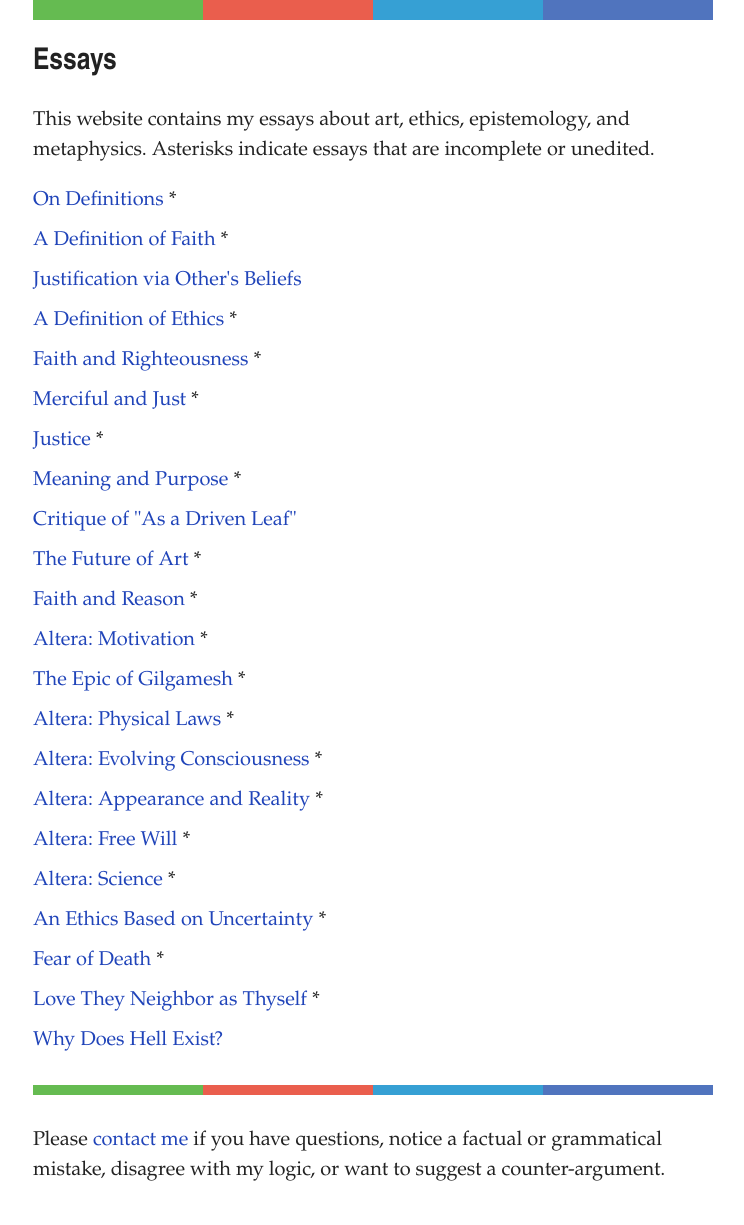
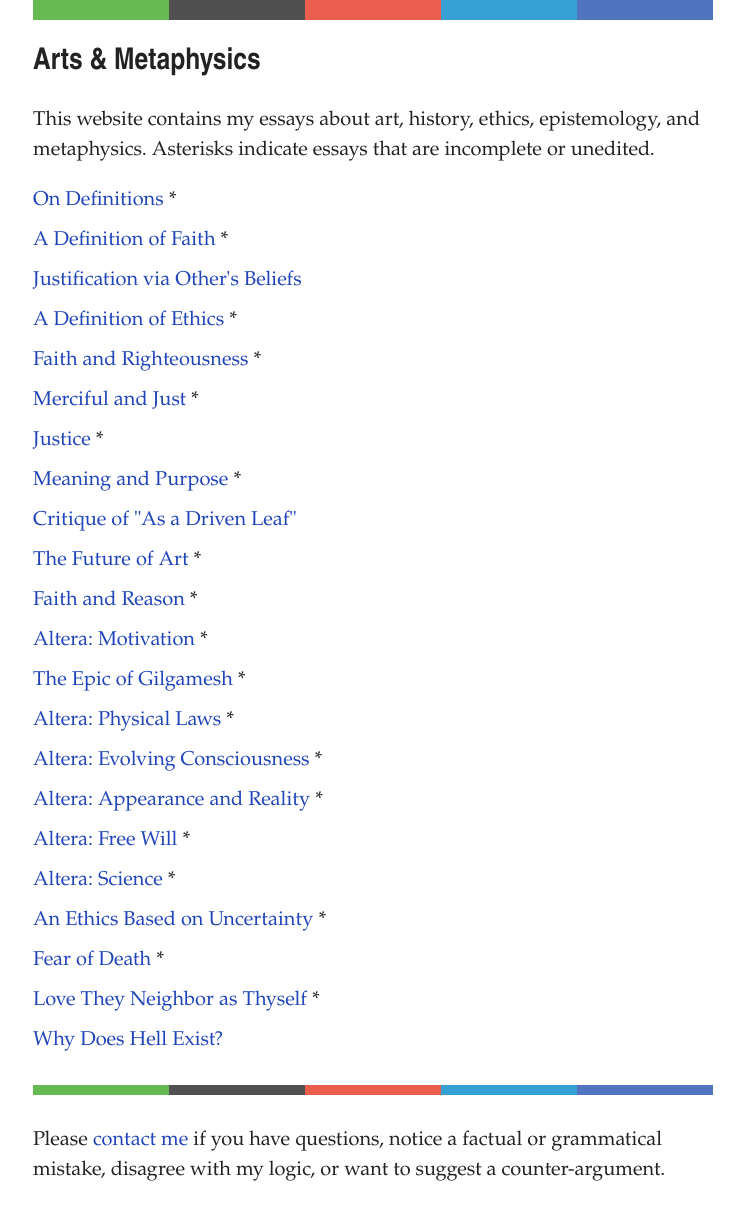
Before and after one commit to artsandmetaphysics/goodlifeodyssey, a Jekyll site: the page built from index.md, in a window 1280 px wide. Shown: the whole page, without its empty margins (267-1011 px from the left). Built offline with Jekyll 4.4.1, drawn with Linux system fonts in a browser that asks for light colours.

Commit message:
Add history to list of site items

```diff
--- a/_config.yml
+++ b/_config.yml
@@ -1,6 +1,6 @@
-title: Art, Ethic, Epistemology, and Metaphysics
-email: wei.ge.thoughts@gmail.com
-description: My essays about art, ethics, epistemology, and metaphysics
+title: Art, History, Ethics, Epistemology, and Metaphysics
+email: artsandmetaphysics@gmail.com
+description: My essays about art, history, ethics, epistemology, and metaphysics
 baseurl: ""
 url: "http://artsandmetaphysics.com"
 
--- a/_layouts/basic.html
+++ b/_layouts/basic.html
@@ -39,7 +39,7 @@
         {% include squares.svg %}
         {% if page.url != '/' %}
         <p>
-          You may enjoy my <a href="{{ site.url }}">other essays</a> about art, ethics,
+          You may enjoy my <a href="{{ site.url }}">other essays</a> on art, history, ethics,
           epistemology, and metaphysics.
         </p>
         {% endif %}
--- a/index.md
+++ b/index.md
@@ -1,7 +1,7 @@
 ---
 layout: basic
-title: Essays
-description: This website contains my essays about art, ethics, epistemology, and metaphysics.
+title: Arts & Metaphysics
+description: This website contains my essays about art, history, ethics, epistemology, and metaphysics.
 ---
 <p>{{ page.description }}  Asterisks indicate essays that are incomplete or unedited.</p>
 
```
Also changed, not shown: _includes/squares.svg.
